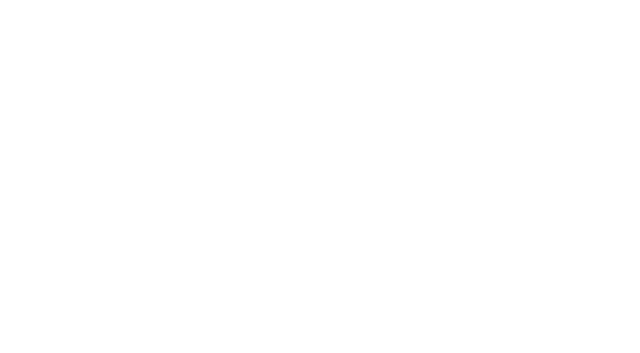
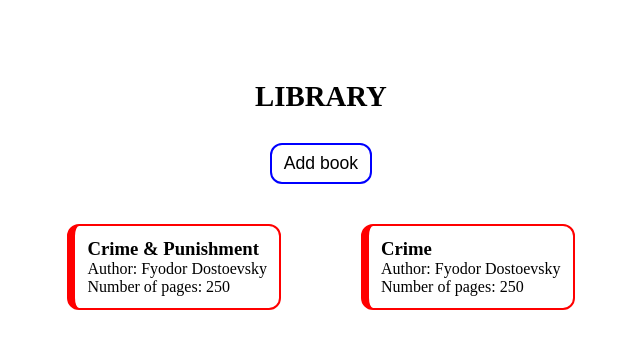
Before and after one commit to frrst-ian/library, a plain HTML site: page index.html in a window 1280 px wide. Shown: the whole page, without its empty margins (319-959 px from the left). Drawn offline with Linux system fonts and the light colour scheme.

Commit message:
Add JS on the add button
Add JS on the add button using HTML dialog for the user to add a new book,this will make it easier to get the user input

```diff
--- a/index.html
+++ b/index.html
@@ -10,6 +10,38 @@
 
 <body>
 
+    <p class="title">Library</p>
+
+    <dialog id="dialog">
+
+        <form method="dialog">
+
+            <div>
+                <label for="title">Book title: </label>
+                <input type="text" id="title" name="title" required>
+                <label for="author">Book author: </label>
+                <input type="text" id="author" name="author" required>
+                <label for="pages">Number of pages</label>
+                <input type="number" id="pages" name="pages" required>
+            </div>
+
+            <div>
+                <button id="cancelBtn" value="cancel" formmethod="dialog">Cancel</button>
+                <button id="confirmBtn" value="default" formmethod="dialog">Confirm</button>
+            </div>
+
+        </form>
+
+    </dialog>
+
+    <div id="addBookButton">
+        <button>Add book</button>
+    </div>
+    <div id="container">
+
+    </div>
+
+
 
     <script src="index.js"></script>
 </body>
--- a/index.js
+++ b/index.js
@@ -0,0 +1,66 @@
+document.addEventListener("DOMContentLoaded", function () {
+    const Library = [
+        {
+            title: "Crime & Punishment",
+            author: "Fyodor Dostoevsky",
+            pages: 250,
+        },
+        {
+            title: "Crime",
+            author: "Fyodor Dostoevsky",
+            pages: 250,
+        },
+    ];
+
+    function displayBook() {
+        const container = document.getElementById("container");
+
+        for (const book of Library) {
+            const card = document.createElement("div");
+            card.classList.add("card");
+
+            const titleElement = document.createElement("h3");
+            titleElement.textContent = book.title;
+            card.appendChild(titleElement);
+
+            const authorElement = document.createElement("p");
+            authorElement.textContent = `Author: ${book.author}`;
+            card.appendChild(authorElement);
+
+            const pagesElement = document.createElement("p");
+            pagesElement.textContent = `Number of pages: ${book.pages}`;
+            card.appendChild(pagesElement);
+
+            container.appendChild(card);
+        }
+
+        container.style.display = "flex";
+        container.style.alignItems = "center";
+        container.style.justifyContent = " center";
+    }
+
+    displayBook();
+
+    function Book() { }
+
+    const addBookButton = document.getElementById("addBookButton");
+    const dialog = document.getElementById("dialog");
+    const confirmButton  = dialog.querySelector("#confirmBtn");
+    const cancelButton = dialog.querySelector('#cancelBtn')
+
+
+
+    addBookButton.addEventListener("click", () => {
+        dialog.showModal();
+    });
+
+
+    cancelButton.addEventListener("click" , (e) => {
+        e.preventDefault();
+        dialog.close();
+    });
+
+    function addBookToLibrary() {
+
+    }
+});
--- a/styles.css
+++ b/styles.css
@@ -0,0 +1,50 @@
+*::before,
+*::after {
+  box-sizing: border-box;
+}
+
+* {
+  margin: 0;
+}
+
+body {
+  height: 1.5;
+}
+
+p.title {
+  text-align: center;
+  margin-top: 80px;
+  font-size: 1.8rem;
+  font-weight: bold;
+  text-transform: uppercase;
+}
+
+.card {
+  margin: 40px;
+  border: 2px solid red;
+  border-left: 8px solid red;
+
+  border-radius: 12px;
+  padding: 12px;
+}
+
+#addBookButton {
+  display: flex;
+  margin-top: 30px;
+  justify-content: center;
+  align-items: center;
+}
+
+#addBookButton button {
+  font-size: 1.1rem;
+  border: 2px solid blue;
+  border-radius: 12px;
+  padding: 8px 12px 8px 12px;
+  background-color: white;
+}
+
+#addBookButton button:hover,
+#addBookButton button:focus {
+    cursor: pointer;
+    box-shadow: 0px 0px 2px blue;
+}
```
